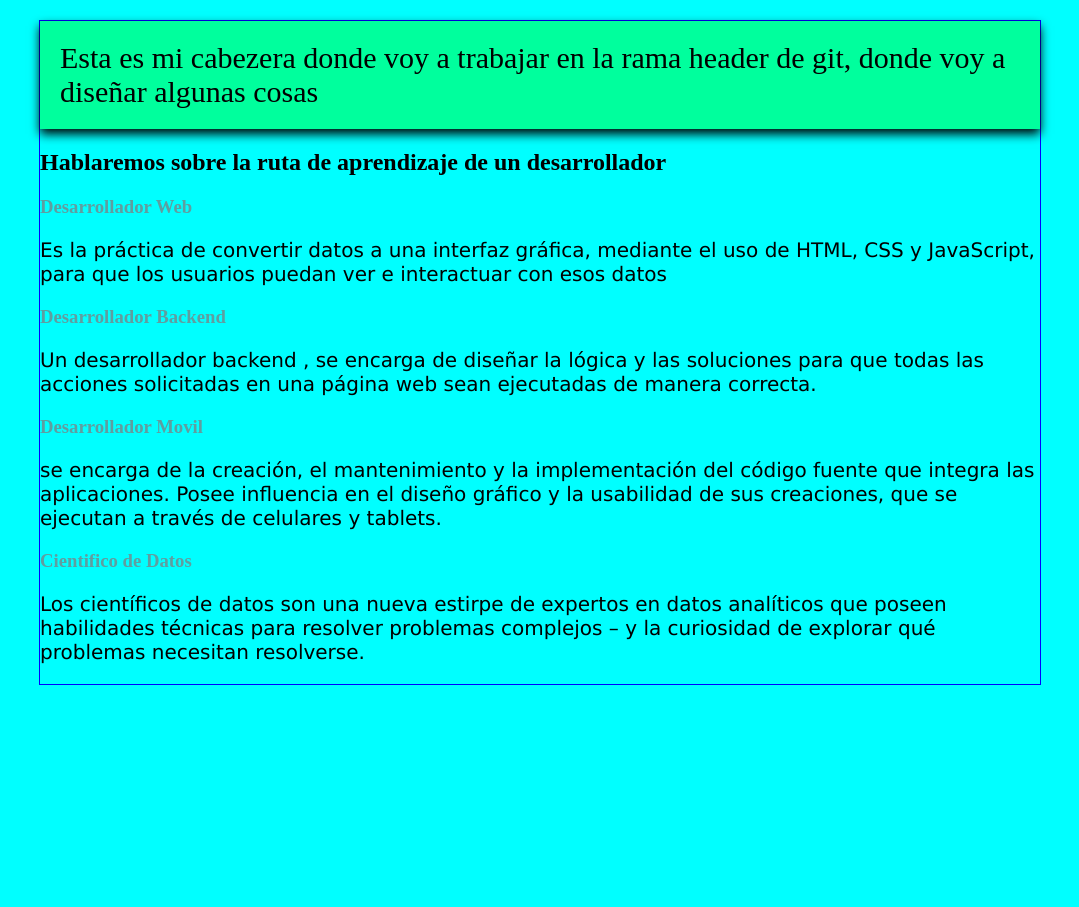
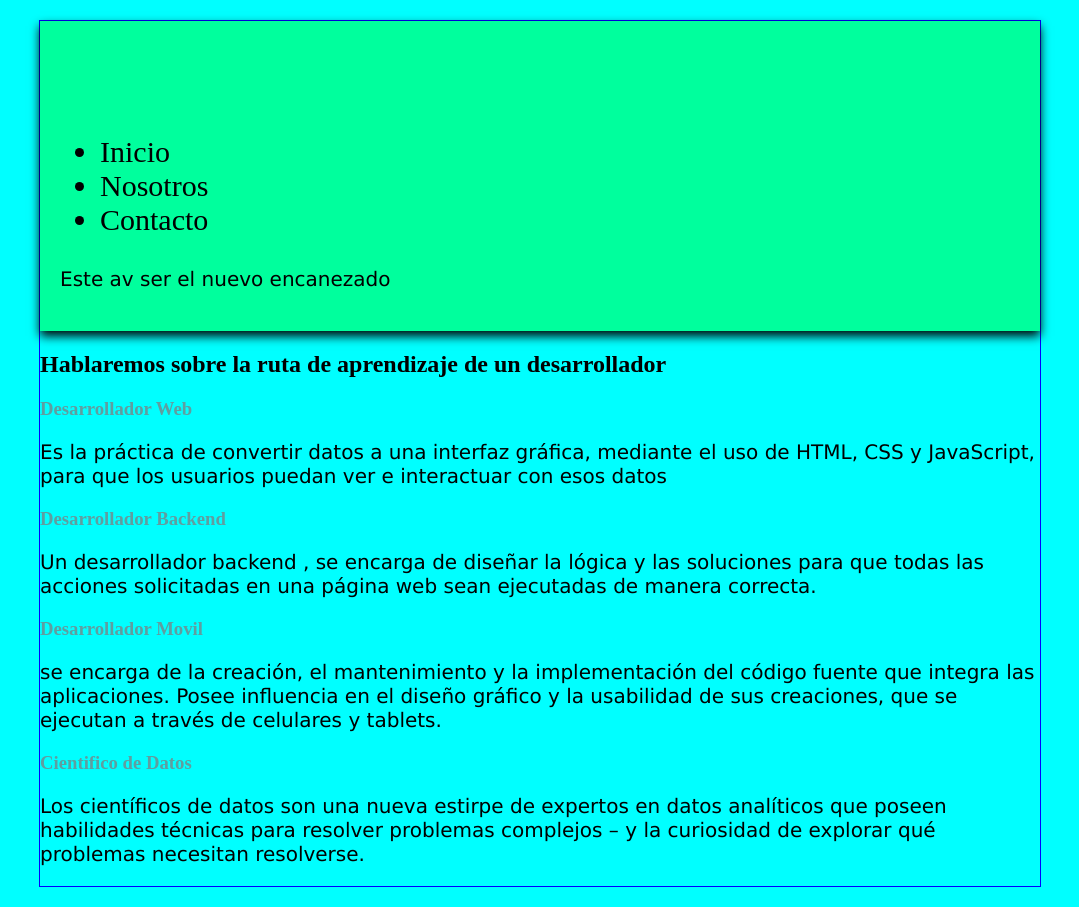
Before and after one commit to Daniel-Escobar/my_fisrt_repository, a plain HTML site: page index.html in a window 1280 px wide. Shown: the whole page, without its empty margins (100-1179 px from the left). Before the commit the page ends 800 px from the top, so only its background shows below. Drawn offline with Linux system fonts and the light colour scheme.

Commit message:
Modifique la parte del header y agregue un menu de inicio

```diff
--- a/index.html
+++ b/index.html
@@ -10,7 +10,22 @@
     <div class="main">
 
         <div class="encabezado">
-            Esta es mi cabezera donde voy a trabajar en la rama header de git, donde voy a diseñar algunas cosas
+            <header>
+                <figure>
+                    <img src="" alt="">
+                </figure>
+                <nav>
+                    <ul>
+                        <li><a href="#"></a>Inicio</li>
+                        <li><a href="#"></a>Nosotros</li>
+                        <li><a href="#"></a>Contacto</li>
+                    </ul>
+                </nav>
+
+                <p>Este av ser el nuevo encanezado</p>
+            </header>
+
+
         </div>
 
         <h2>Hablaremos sobre la ruta de aprendizaje de un desarrollador</h2>
```
